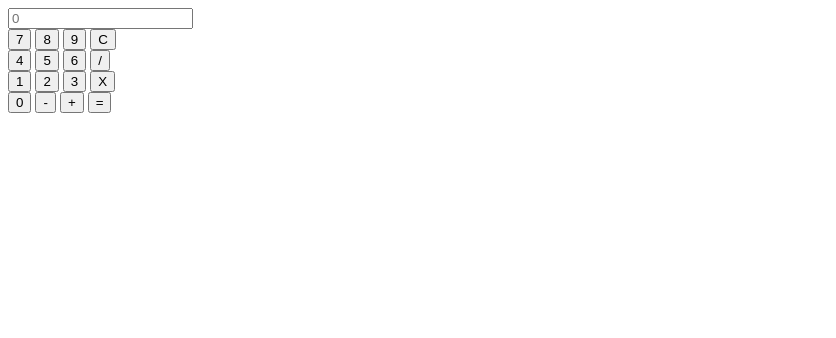
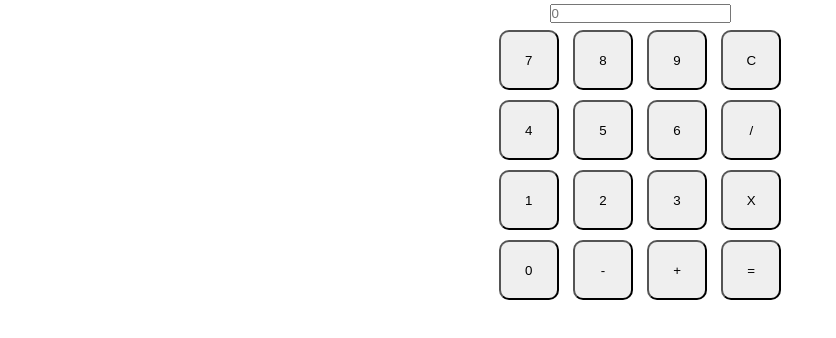
Before and after one commit to OluSmartDev/3mtt-module1-miniproject3, a plain HTML site: page index.html in a window 1280 px wide. Shown: the whole page, without its empty margins (0-836 px from the left). Drawn offline with Linux system fonts and the light colour scheme.

Commit message:
Added style.css

```diff
--- a/index.html
+++ b/index.html
@@ -4,6 +4,7 @@
     <meta charset="UTF-8">
     <meta name="viewport" content="width=device-width, initial-scale=1.0">
     <title>Calculator App</title>
+    <link rel="stylesheet" href="style.css">
 </head>
 <body>
     <div class="calculator">
--- /dev/null
+++ b/style.css
@@ -0,0 +1,31 @@
+@import url('https://fonts.googleapis.com/css2?family=Poppins:wght@400;500&display=swap');
+
+* {
+    margin: 0;
+    padding: 0;
+    box-sizing: border-box;
+}
+
+body {
+    font-family: "Poppins", sans-serif;
+    font-weight: 500;
+}
+
+.calculator {
+    /* max-width: 600px; */
+    display: flex;
+    flex-direction: column;
+    justify-content: center;
+    align-items: center;
+}
+
+.display {
+    /* width: 100%; */
+}
+
+button {
+    width: 60px;
+    height: 60px;
+    margin: 5px;
+    border-radius: 10px;
+}
```
